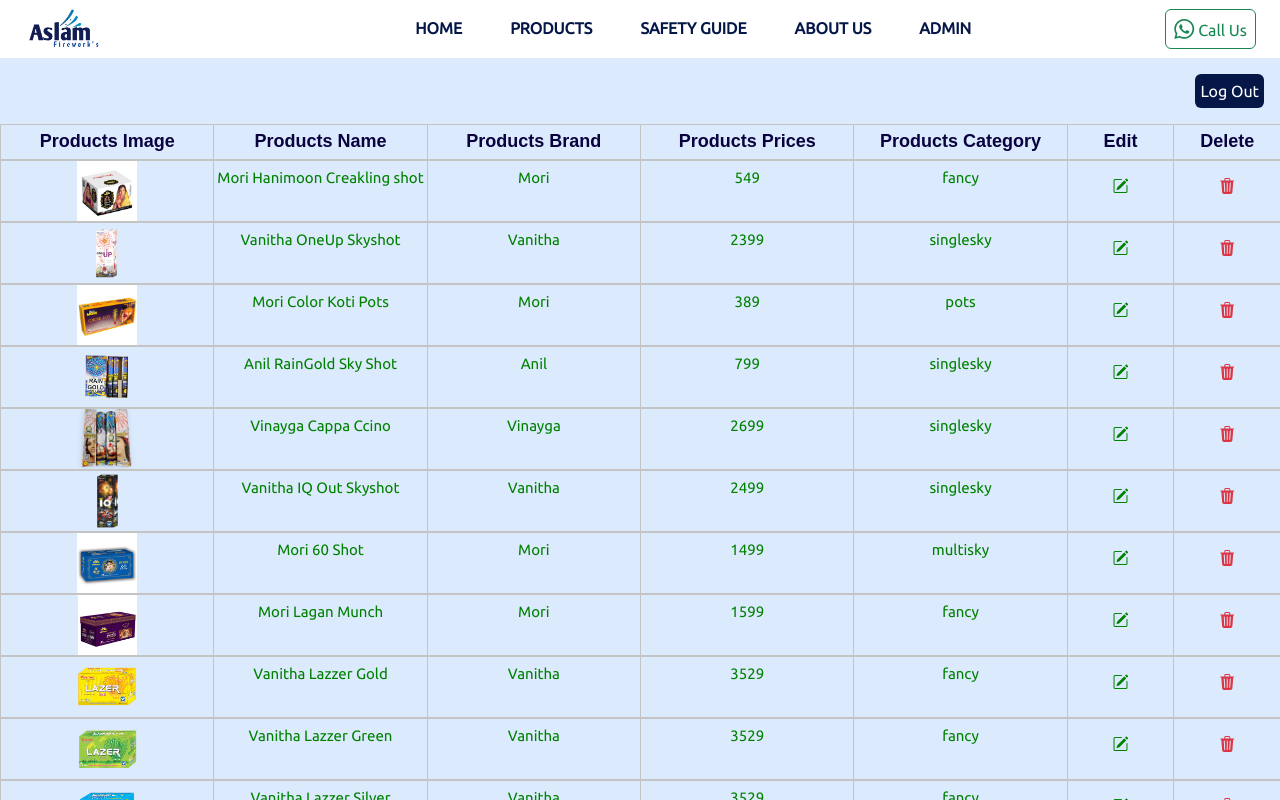
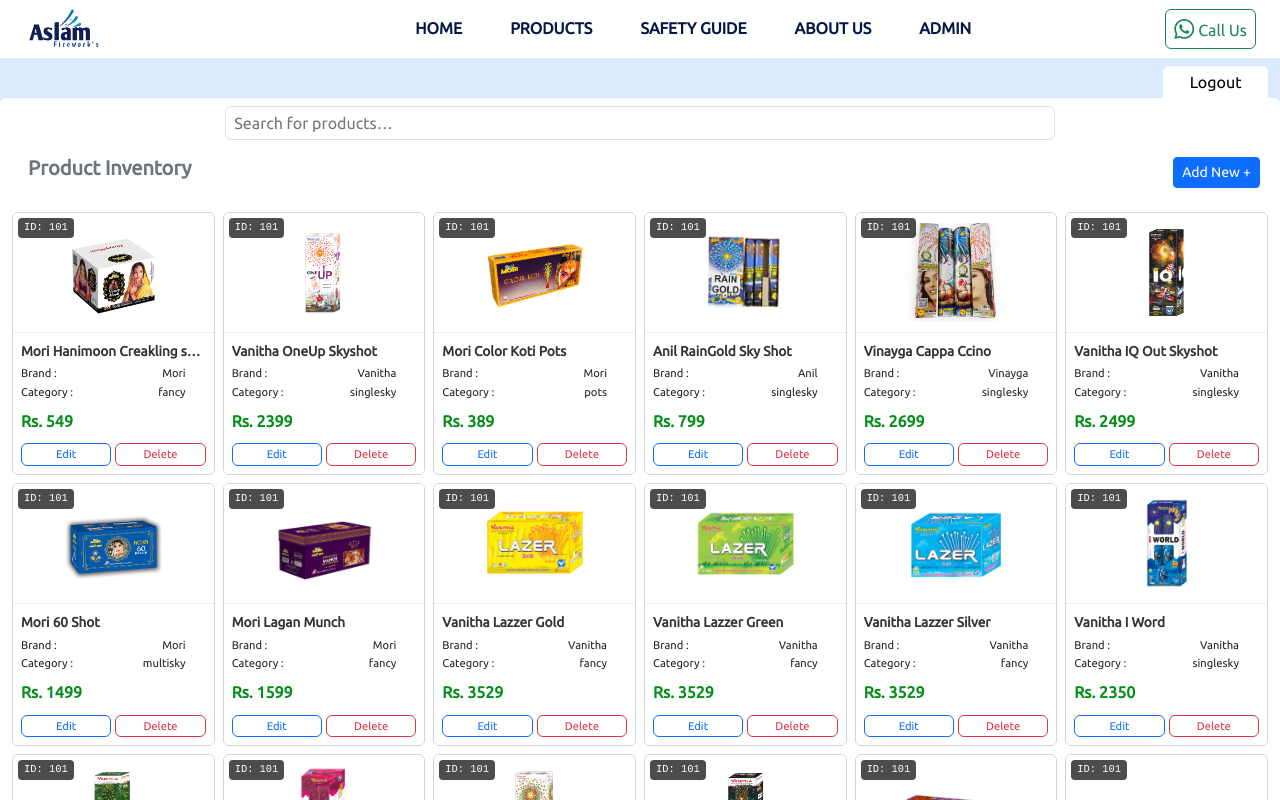
Before and after one commit to safatrangrezzz/Aslam-Firework-s, an Angular app: page /dataBase in a window 1280 px wide. Shown: the top 800 px of the page. Built offline with nearby package versions, Linux system fonts and the light colour scheme.

Commit message:
adminUpdeat

```diff
--- a/src/app/data-base-service.ts
+++ b/src/app/data-base-service.ts
@@ -167,7 +167,7 @@
       img: 'colourkoti-out.png',
       Category: 'pots'
     },
-    {name: 'Mori Mojto Creakling Pots',
+    {name: 'Mori Mojito Creakling Pots',
       brand: 'Mori',
       price: '649',
       OldPrice: '699',
--- a/src/app/data-edit-component/data-edit-component.html
+++ b/src/app/data-edit-component/data-edit-component.html
@@ -1,92 +1,58 @@
-<section class="container-fluid ">
-    <div class="btn-div w-100 d-flex justify-content-end p-3">
-        <button class="btn p-1" (click)="logout()">Log Out</button>
-    </div>
-
-    @if(editForm == true){
-    <div class="container-fluid position-absolute">
-        <div class="row justify-content-center">
-            <div class="col-9 col-md-6 col-lg-5 border border-dark bg-white rounded p-4">
-                <form class="w-100">
-                    <h2 class="text-center">Edit Product Data</h2>
-                    <label>Product Name</label>
-                    <input type="text" class="w-100 p-1" placeholder="Enter Product Name" required
-                        value="{{tempobj.name}}" #name>
-                    <label>Product Brand</label>
-                    <input type="text" class="w-100 p-1" placeholder="Product Brand Name" required
-                        value="{{tempobj.brand}}" #brand>
-                    <label>Product Price</label>
-                    <input type="text" class="w-100 p-1" placeholder="Product Price" required value="{{tempobj.price}}"
-                        #price>
-                    <label>Product Category</label>
-                    <input type="text" class="w-100 p-1" placeholder="Product Category required" value="{{tempobj.cat}}"
-                        #cat>
-
-                    <div class="w-100 mt-5 d-flex justify-content-around px-4">
-                        <button type="button" class="btn bg-light text-dark py-2 px-4 border"
-                            (click)="cancel()">Cancel</button>
-                        <button type="button" class="btn py-2 px-4"
-                            (click)="apply(name.value,brand.value , price.value,cat.value)">Apply</button>
-                    </div>
-                </form>
-            </div>
+<section>
+    <div class="container-fluid">
+        <div class="col-3 col-md-2 col-lg-1 ms-auto">
+            <button class="px-3 py-1 rounded-top border-0 bg-white mt-2 w-100" (click)="logout()">Logout</button>
         </div>
     </div>
-    }
-    <div class="container-fluid">
-        <div class="row w-100">
-            <div class="container">
-                <div class="row w-100 products-name">
-                    <div class="col">
-                        <h1>Products Image</h1>
+    <div class="container-fluid pt-2 pb-4 bg-white rounded mb-3">
+        <div class="row justify-content-center justify-content-lg-end mb-3">
+            <form class="col-8 d-flex m-auto">
+                <input class="rounded py-1 px-2 border shadow-none" (input)="searchActive(search.value)" #search
+                    style="width: 100%;" placeholder="Search for products…">
+            </form>
+        </div>
+        <div class="d-flex justify-content-between align-items-center mb-4 px-2">
+            <h5 class="text-secondary fw-bold"><i class="fas fa-box-open me-2"></i>Product Inventory</h5>
+            <button class="btn btn-primary btn-sm"><i class="fas fa-plus"></i> Add New + </button>
+        </div>
+        <div class="row row-cols-2 row-cols-sm-3 row-cols-md-4 row-cols-lg-6 g-2">
+
+            @for(item of allData ; track item;let i = $index){
+            <div class="col">
+                <div class="admin-card h-100">
+                    <span class="id-badge">ID: 101</span>
+                    <img src="{{item.img}}" class="card-img-top" alt="Product">
+                    <div class="card-body">
+                        <div class="product-title" title="Nike Air Jordan Retro High">{{item.name}}</div>
+
+                        <div class="meta-info">
+                            <span>Brand :</span>
+                            <span>{{item.brand}}</span>
+                        </div>
+                        <div class="meta-info">
+                            <span>Category :</span>
+                            <span> {{item.Category}}</span>
+                        </div>
+
+                        <div class="d-flex justify-content-between align-items-center mt-2">
+                            <div class="price-tag">Rs. {{item.price}}</div>
+                        </div>
                     </div>
-                    <div class="col">
-                        <h1>Products Name</h1>
+                    <div class="card-footer-custom">
+                        <div class="row g-1">
+                            <div class="col-6">
+                                <button class="btn btn-outline-primary w-100 btn-action"><i class="fas fa-edit"></i>
+                                    Edit</button>
+                            </div>
+                            <div class="col-6">
+                                <button class="btn btn-outline-danger w-100 btn-action" (click)="delete(i)"><i class="fas fa-trash"></i>
+                                    Delete</button>
+                            </div>
+                        </div>
                     </div>
-                    <div class="col">
-                        <h1>Products Brand</h1>
-                    </div>
-                    <div class="col">
-                        <h1>Products Prices</h1>
-                    </div>
-
-                    <div class="col">
-                        <h1>Products Category</h1>
-                    </div>
-                    <div class="col-1">
-                        <h1>Edit</h1>
-                    </div>
-                    <div class="col-1">
-                        <h1>Delete</h1>
-                    </div>
-                </div>
-            </div>
-            @for(data of dataBaseData; track data; let i = $index ){
-            <div class="row w-100 data-box">
-                <div class="col text-center">
-                    <img src="{{data.img}}" alt="">
-                </div>
-                <div class="col">
-                    <h3>{{data.name}}</h3>
-                </div>
-                <div class="col">
-                    <h3>{{data.brand}}</h3>
-                </div>
-                <div class="col">
-                    <h3>{{data.price}}</h3>
-                </div>
-                <div class="col">
-                    <h3>{{data.Category}}</h3>
-                </div>
-                <div class="col-1 pt-2">
-                    <h3><i class="bi bi-pencil-square fs-6" (click)="edit(i)"></i></h3>
-                </div>
-                <div class="col-1 pt-2">
-                    <h3><i class="bi bi-trash3-fill fs-6 text-danger" (click)="delete(i)"></i></h3>
                 </div>
             </div>
             }
         </div>
     </div>
-
 </section>
--- a/src/app/data-edit-component/data-edit-component.scss
+++ b/src/app/data-edit-component/data-edit-component.scss
@@ -1,65 +1,155 @@
-*{
-    padding: 0;
-    margin: 0;
-}
-h2{
-    color:#051747
-}
-button{
-    background-color: #051747;
-    color:white
-}
-.products-name{
-    text-align: center;
-    h1{
-        font-family: Arial, Helvetica, sans-serif;
-        color:rgb(10, 1, 63);
-        padding:6px
-    }
-}
-.col,.col-1{
-    border-bottom: 0.5px solid #c4c4c4;
-    border-top: 0.5px solid #c4c4c4;
-    border-left: 0.5px solid #c4c4c4;
-}
-.data-box{
- h3{
-        color:green;
-        text-align: center;
-        padding-top: 8px;
-    }
-    img{
-        height: 50px;
-    }
-}
+// *{
+//     padding: 0;
+//     margin: 0;
+// }
+// h2{
+//     color:#051747
+// }
+// button{
+//     background-color: #051747;
+//     color:white
+// }
+// .products-name{
+//     text-align: center;
+//     h1{
+//         font-family: Arial, Helvetica, sans-serif;
+//         color:rgb(10, 1, 63);
+//         padding:6px
+//     }
+// }
+// .col,.col-1{
+//     border-bottom: 0.5px solid #c4c4c4;
+//     border-top: 0.5px solid #c4c4c4;
+//     border-left: 0.5px solid #c4c4c4;
+// }
+// .data-box{
+//  h3{
+//         color:green;
+//         text-align: center;
+//         padding-top: 8px;
+//     }
+//     img{
+//         height: 50px;
+//     }
+// }
+//  .img-close-btn{
+//     position: absolute;
+//     top: -10px;
+//     right: -10px;
 
-@media(max-width:768px){
-    .products-name{
-        h1{
-             font-size: 10px;
-             font-weight: bold;
+//  }
+// @media(max-width:768px){
+//     .products-name{
+//         h1{
+//              font-size: 10px;
+//              font-weight: bold;
+//         }
+//     }
+//     .data-box{
+//         img{
+//             height: 40px;
+//         }
+//         h3{
+//             font-size: 9px;
+//     }
+// }}
+// @media(min-width:768px){
+//     .products-name{
+//         h1{
+//              font-size: 18px;
+//              font-weight: bold;
+//         }
+//     }
+//     .data-box{
+//         img{
+//             height: 60px;
+//         }
+//         h3{
+//             font-size: 15px;
+//     }
+// }}
+
+.admin-card {
+            background: #fff;
+            border: 1px solid #d1d3e2; /* Subtle border */
+            border-radius: 6px;
+            transition: all 0.2s ease;
+            position: relative;
+            overflow: hidden;
         }
-    }
-    .data-box{
-        img{
-            height: 40px;
+
+        .admin-card:hover {
+            transform: translateY(-3px);
+            box-shadow: 0 5px 15px rgba(0,0,0,0.1);
+            border-color: #4e73df; /* Highlight on hover */
         }
-        h3{
-            font-size: 9px;
-    }
-}}
-@media(min-width:768px){
-    .products-name{
-        h1{
-             font-size: 18px;
-             font-weight: bold;
+
+        /* Image Styling */
+        .card-img-top {
+            width: 100%;
+            height: 120px; /* Fixed height for uniformity */
+            object-fit: contain; /* Pura product dikhega, katega nahi */
+            padding: 10px;
+            background: #fff;
+            border-bottom: 1px solid #f0f0f0;
         }
-    }
-    .data-box{
-        img{
-            height: 60px;
+
+        /* --- ID Badge (Floating on Image) --- */
+        .id-badge {
+            position: absolute;
+            top: 5px;
+            left: 5px;
+            background: rgba(0, 0, 0, 0.7);
+            color: white;
+            font-size: 0.65rem;
+            padding: 2px 6px;
+            border-radius: 4px;
+            font-family: monospace;
         }
-        h3{
-            font-size: 15px;
-    }
-}}
+
+        /* --- Text Typography (Compact) --- */
+        .card-body {
+            padding: 8px;
+        }
+
+        .product-title {
+            font-size: 0.85rem;
+            font-weight: 700;
+            color: #333;
+            white-space: nowrap;
+            overflow: hidden;
+            text-overflow: ellipsis; /* Lamba naam ... ho jayega */
+            margin-bottom: 4px;
+        }
+
+        .meta-info {
+            font-size: 0.7rem; /* Chota font sab fit karne k liye */
+            margin-bottom: 2px;
+            display: flex;
+            justify-content: space-between;
+            padding-right: 20px;
+        }
+
+        .price-tag {
+            font-weight: bold;
+            color: #028e19; /* Admin Green */
+            font-size: 1rem;
+        }
+
+        /* --- Action Buttons --- */
+        .card-footer-custom {
+            padding: 0 8px 8px 8px;
+            background: #fff;
+        }
+
+        .btn-action {
+            font-size: 0.7rem;
+            padding: 2px 0;
+        }
+
+        /* Mobile specific tweak to fit 3 cards if screen allows, else 2 */
+        @media (max-width: 576px) {
+            .card-img-top { height: 90px; } /* Mobile pe image choti */
+            .product-title { font-size: 0.75rem; }
+            .meta-info { font-size: 0.6rem; flex-direction: column; } /* Mobile pe info niche aayegi */
+        }
--- a/src/app/data-edit-component/data-edit-component.ts
+++ b/src/app/data-edit-component/data-edit-component.ts
@@ -11,57 +11,74 @@
 })
 export class DataEditComponent {
 
-  id: any = ''
-  editForm: boolean = false
-  tempobj: any = {
-    name: '',
-    brand: '',
-    price: '',
-    cat: '',
-  }
 
+
+
+  // id: any = ''
+  // editForm: boolean = false
+  // imgPopUp: boolean = false
+  // img:string = ''
+  // tempobj: any = {
+  //   name: '',
+  //   brand: '',
+  //   price: '',
+  //   cat: '',
+  // }
+
+  allData: any[] = [];
   dataBaseData: any[] = [];
 
 
   constructor(private router: Router, private _dataBaseService: DataBaseService) {
     this.dataBaseData = _dataBaseService.getData()
+    this.allData = this.dataBaseData
   }
-
+  searchActive(val: string) {
+    const lowerCaseVal = val.toLowerCase()
+    this.allData = this.dataBaseData.filter((data) => data.name.toLowerCase().includes(lowerCaseVal))
+  }
   logout() {
     localStorage.setItem('isLogin', 'false')
     this.router.navigate(['admin'])
   }
-
-
-  edit(index: any) {
-    this.editForm = true
-    this.id = index
-    console.log('click')
-    console.log(this.id)
-    this.tempobj.name = this.dataBaseData[this.id].name
-    this.tempobj.brand = this.dataBaseData[this.id].brand
-    this.tempobj.price = this.dataBaseData[this.id].price
-    this.tempobj.cat = this.dataBaseData[this.id].Category
-  }
-  apply(name: any, brand: any, price: any, category: any) {
-
-    //  this.tempobj.name = name
-    //  this.tempobj.brand = brand
-    //  this.tempobj.price = price
-    //  this.tempobj.cat = category
-    this.dataBaseData[this.id].name = name
-    this.dataBaseData[this.id].brand = brand
-    this.dataBaseData[this.id].price = price
-    this.dataBaseData[this.id].Category = category
-    this.editForm = false
-  }
-
   delete(index: any) {
     this.dataBaseData.splice(index, 1)
   }
 
-  cancel() {
-    this.editForm = false
-  }
+
+  // edit(index: any) {
+  //   this.editForm = true
+  //   this.id = index
+  //   console.log('click')
+  //   console.log(this.id)
+  //   this.tempobj.name = this.dataBaseData[this.id].name
+  //   this.tempobj.brand = this.dataBaseData[this.id].brand
+  //   this.tempobj.price = this.dataBaseData[this.id].price
+  //   this.tempobj.cat = this.dataBaseData[this.id].Category
+
+  // }
+  // apply(name: any, brand: any, price: any, category: any) {
+
+  //   this.dataBaseData[this.id].name = name
+  //   this.dataBaseData[this.id].brand = brand
+  //   this.dataBaseData[this.id].price = price
+  //   this.dataBaseData[this.id].Category = category
+  //   this.editForm = false
+  // }
+
+  // cancel() {
+  //   this.editForm = false;
+  // }
+
+  // onImg(data:any){
+  //   this.imgPopUp = true
+  //   this.img = data.img
+  //   console.log(`${this.img,data}`)
+
+  // }
+  // imgCloseBtn(){
+  //   this.imgPopUp = false;
+
+  // }
 
 }
```
